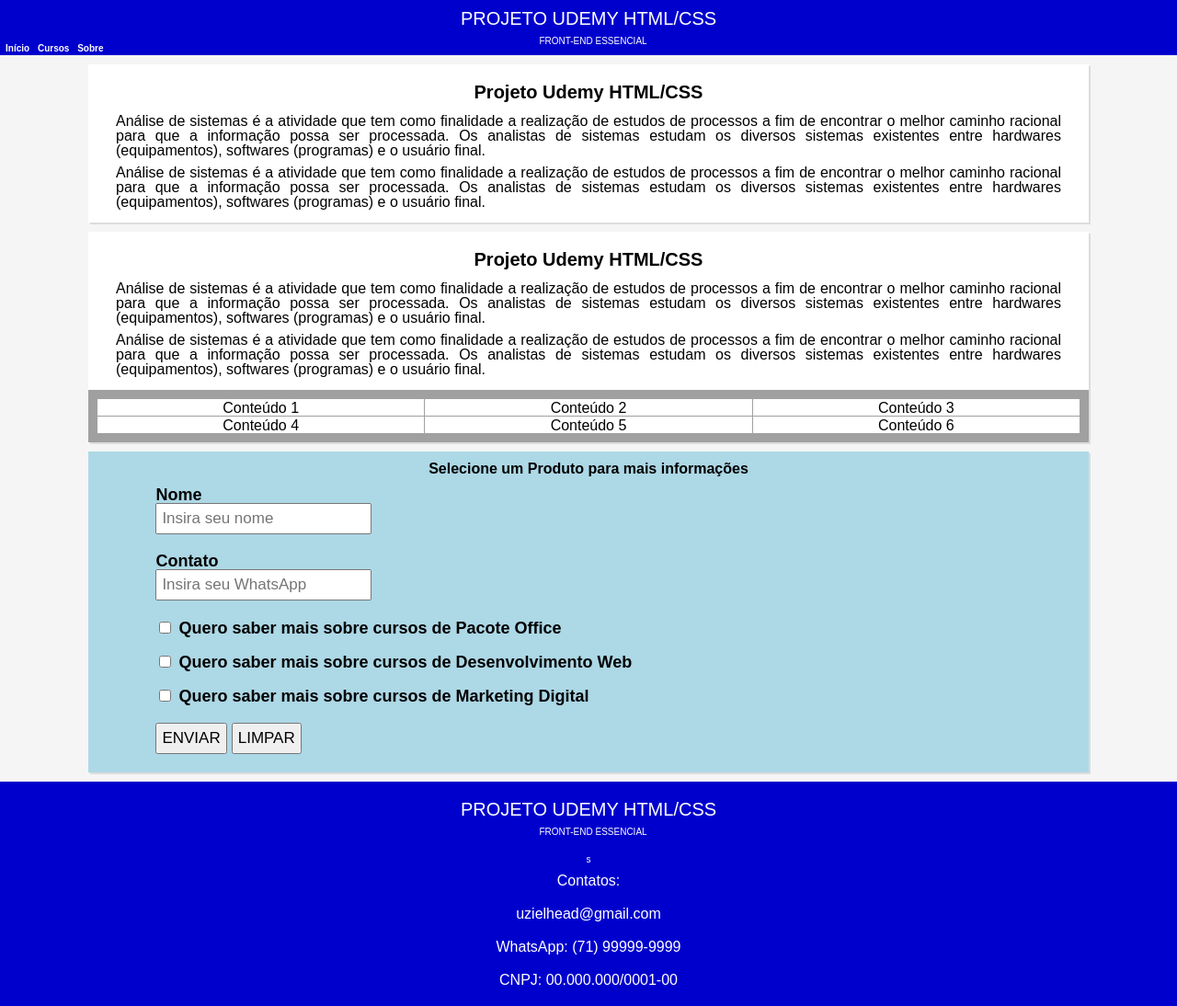
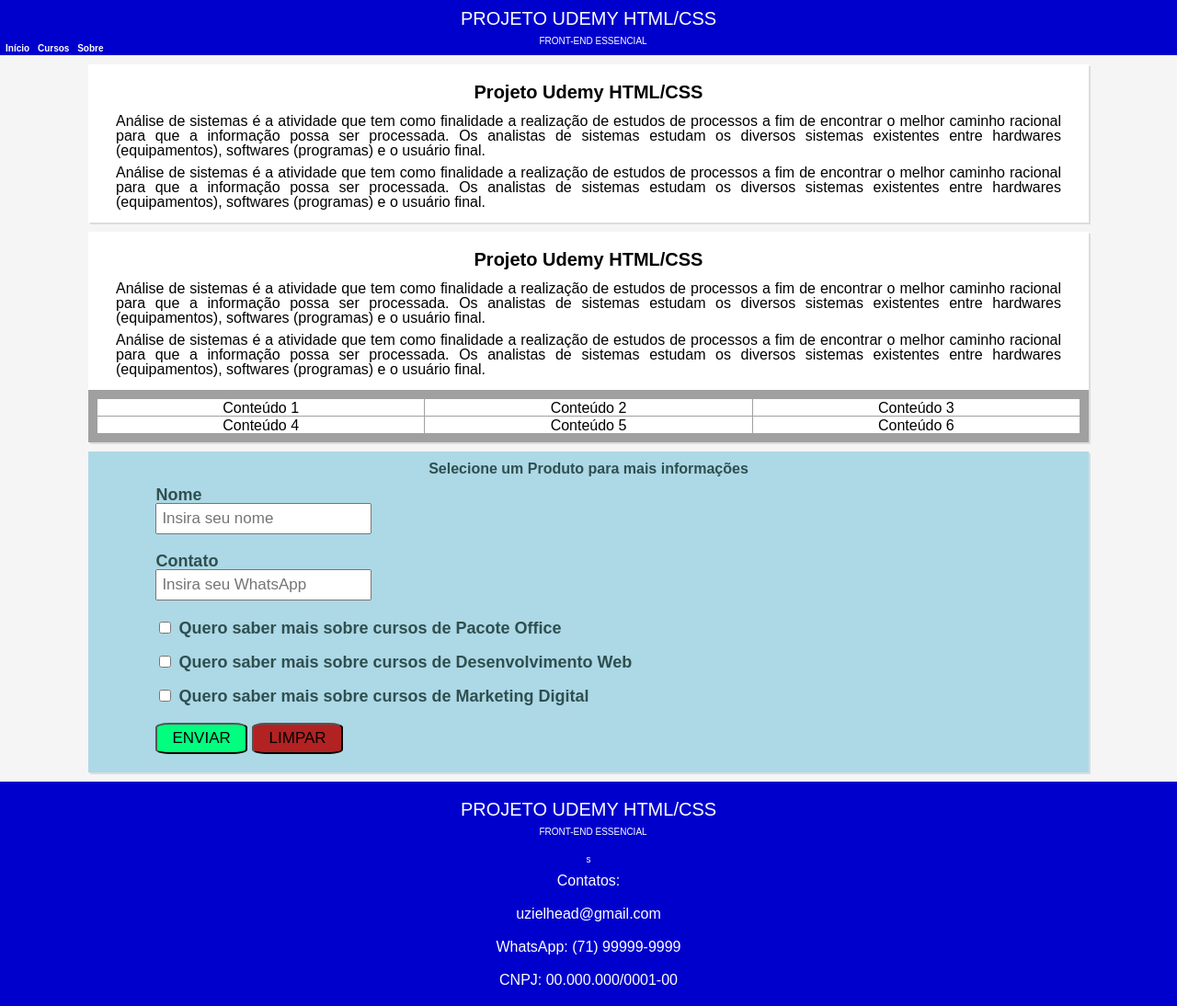
Before and after one commit to uzielmenezes/projeto-2-udemy, a plain HTML site: page index.html in a window 1280 px wide. Shown: the whole page at 92% size. Drawn offline with Linux system fonts and the light colour scheme.

Commit message:
Added class for buttons as well as css styles, then changing font color for the form

```diff
--- a/index.html
+++ b/index.html
@@ -83,8 +83,8 @@
 				</p>
 
 				<p class="form-contact">
-					<input type="submit" value="enviar" class="button">
-					<input type="reset" value="limpar" class="button">
+					<input id="enviar" type="submit" value="enviar" class="button">
+					<input id="limpar" type="reset" value="limpar" class="button">
 				</p>
 			</form>
 		</section>
--- a/style.css
+++ b/style.css
@@ -112,6 +112,7 @@ p {
 
 #form {
 	background-color: rgba(173, 216, 230);
+	color: #2F4F4F;
 }
 
 h2 {
@@ -136,9 +137,17 @@ input {
 	font-size: 1.7rem;
 	padding: .5rem;
 }
-
+#enviar {
+	background-color: rgba(0,255,127);
+	border-radius: 15%;
+}
+#limpar {
+	background-color: rgba(178,34,34);
+	border-radius: 15%;
+}
 .button {
 	text-transform: uppercase;
+	width: 10%;
 }
 
 #grid-container {
```
